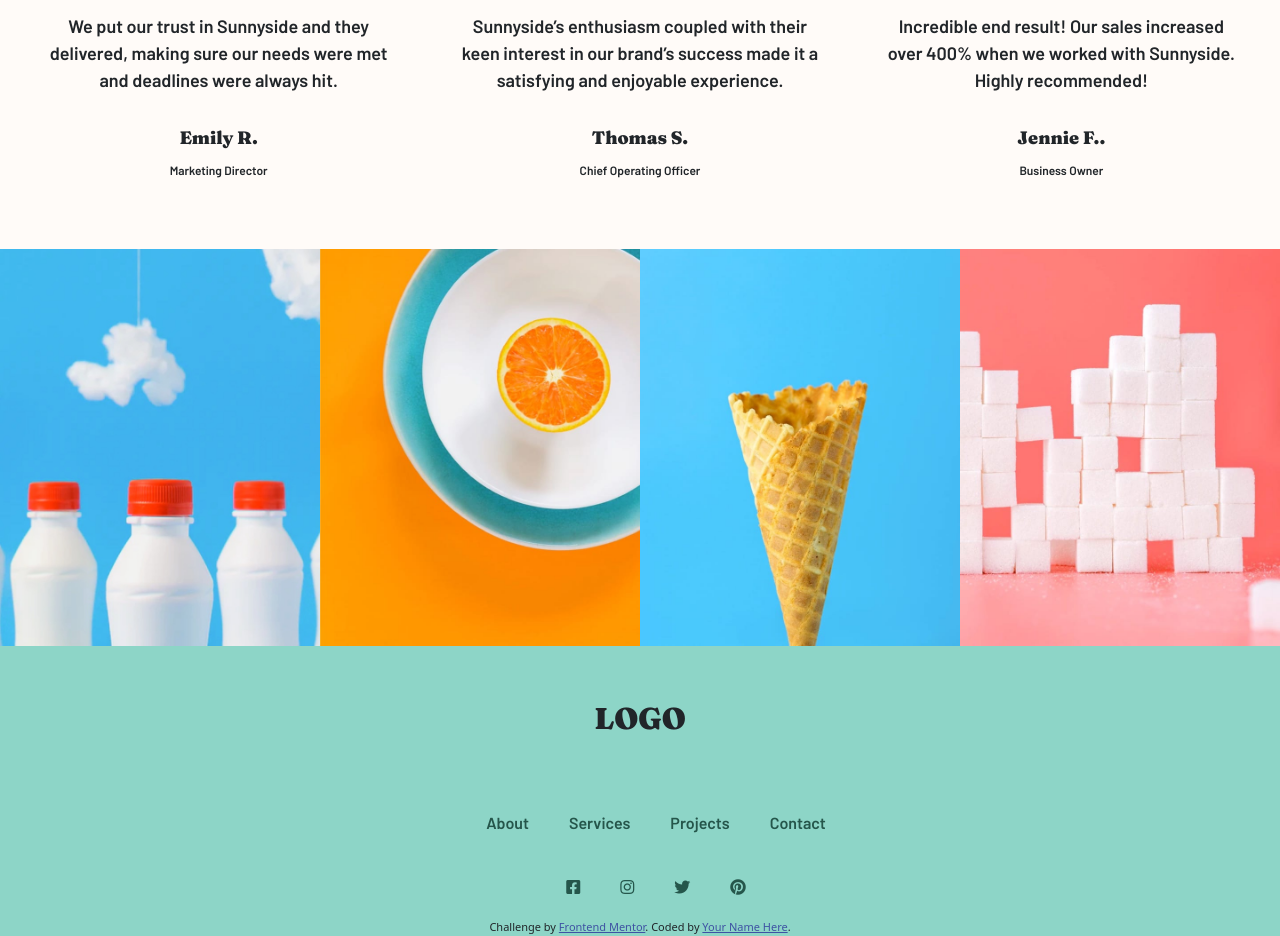
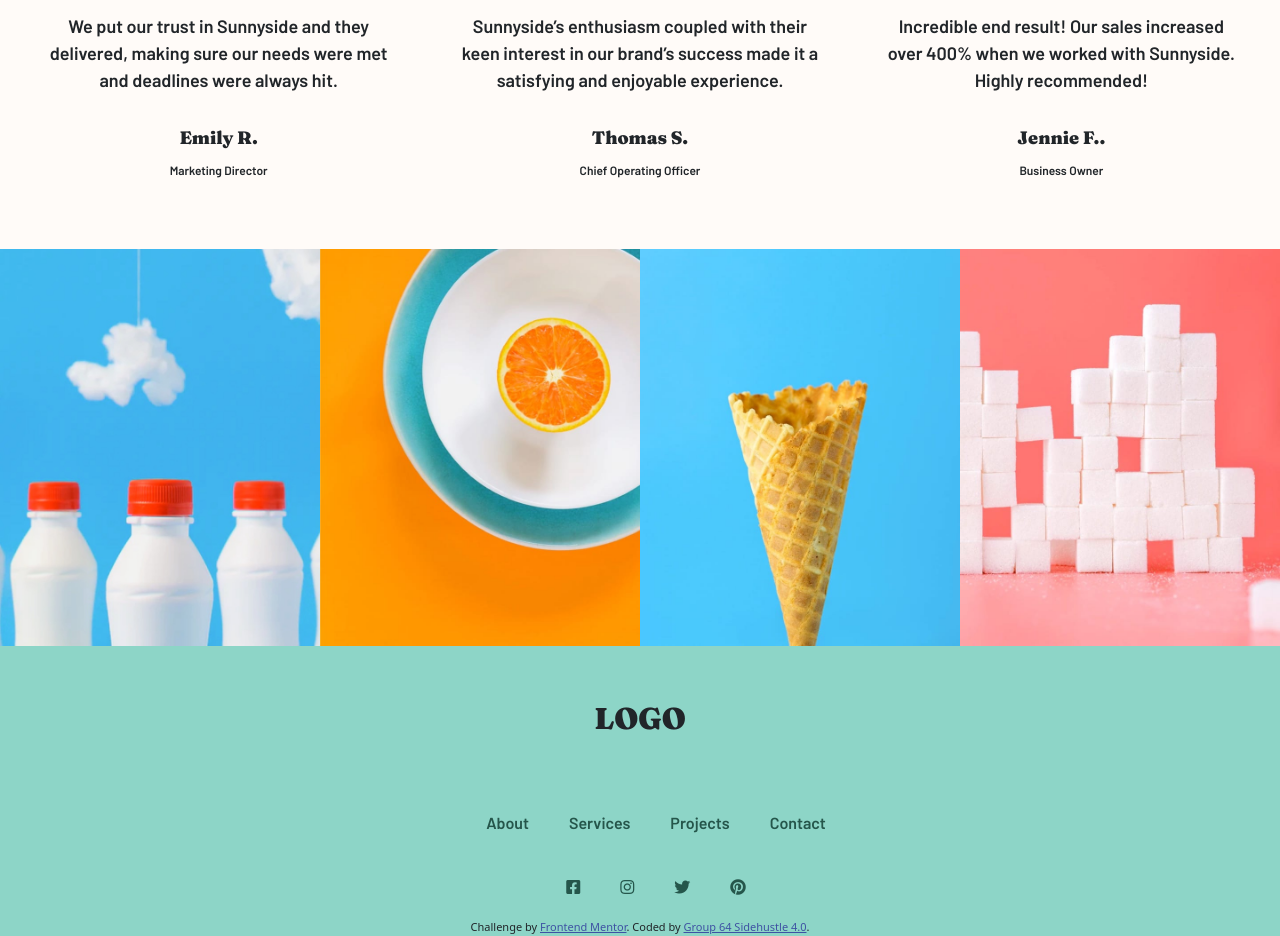
Before and after one commit to jovick-coder/sunnyside-agency-landing-page-main, a plain HTML site: page index.html in a window 1280 px wide. Shown: the part 2604-3540 px from the top of the page. Drawn offline with nearby package versions, Linux system fonts and the light colour scheme.

Commit message:
Update index.html
Coded by Group 60

```diff
--- a/index.html
+++ b/index.html
@@ -408,7 +408,7 @@ LOGO
   </ul>
   <div class="attribution">
     Challenge by <a href="https://www.frontendmentor.io?ref=challenge" target="_blank">Frontend Mentor</a>.
-    Coded by <a href="#">Your Name Here</a>.
+    Coded by <a href="#">Group 64 Sidehustle 4.0</a>.
   </div>
  </div>
 </section>
```
